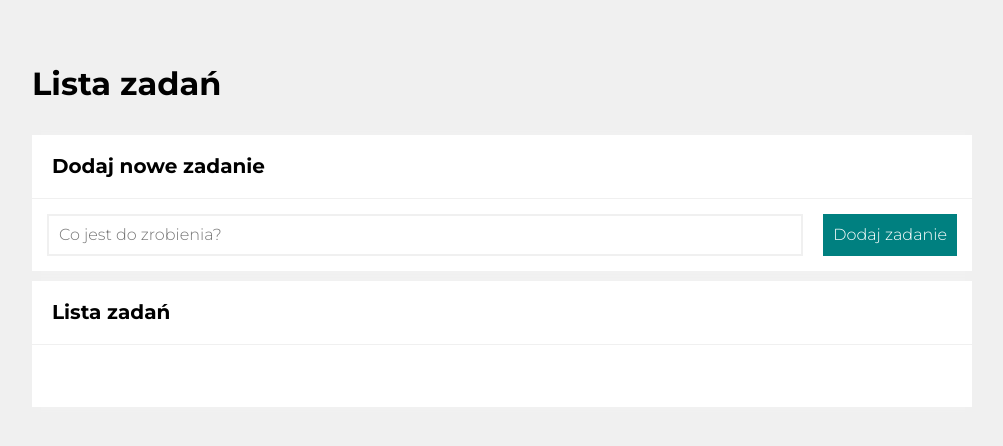
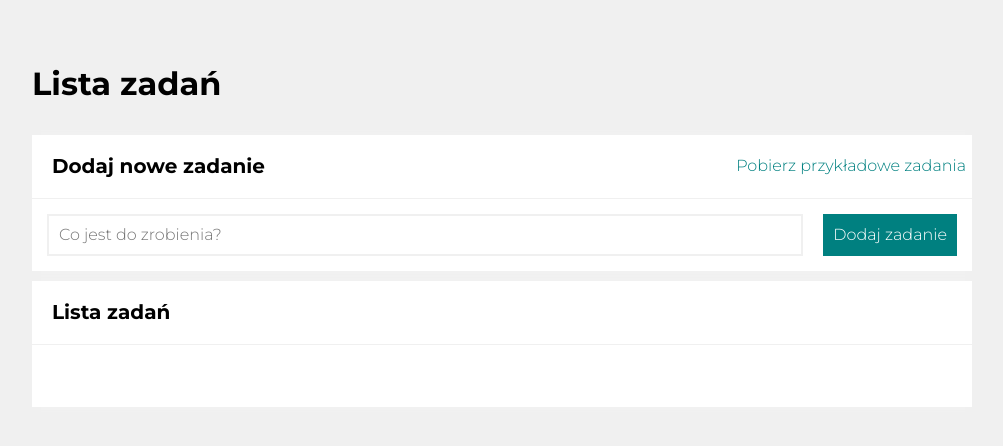
Before and after one commit to kepkaklaudia/task-list-redux, a React (Create React App) app: page / in a window 1280 px wide. Shown: the top 446 px of the page, without its empty margins (138-1141 px from the left). Built offline with nearby package versions, Linux system fonts and the light colour scheme.

Commit message:
Button added

```diff
--- a/src/features/tasks/Tasks.js
+++ b/src/features/tasks/Tasks.js
@@ -4,8 +4,12 @@ import Buttons from "./Buttons";
 import Section from "../../common/Section";
 import Header from "../../common/Header";
 import { Container } from "../../common/Container/styled";
+import { Button } from "./Buttons/styled";
+import { useDispatch } from "react-redux";
+import { fetchExampleTasks } from "./tasksSlice";
 
 function Tasks() {
+  const dispatch = useDispatch();
   return (
     <Container>
       <Header
@@ -13,6 +17,13 @@ function Tasks() {
       />
       <Section
         title="Dodaj nowe zadanie"
+        extraHeaderContent={
+          <Button
+            onClick={() => dispatch(fetchExampleTasks())}
+          >
+            Pobierz przykładowe zadania
+          </Button>
+        }
         body={<Form />}
       />
       <Section
```
